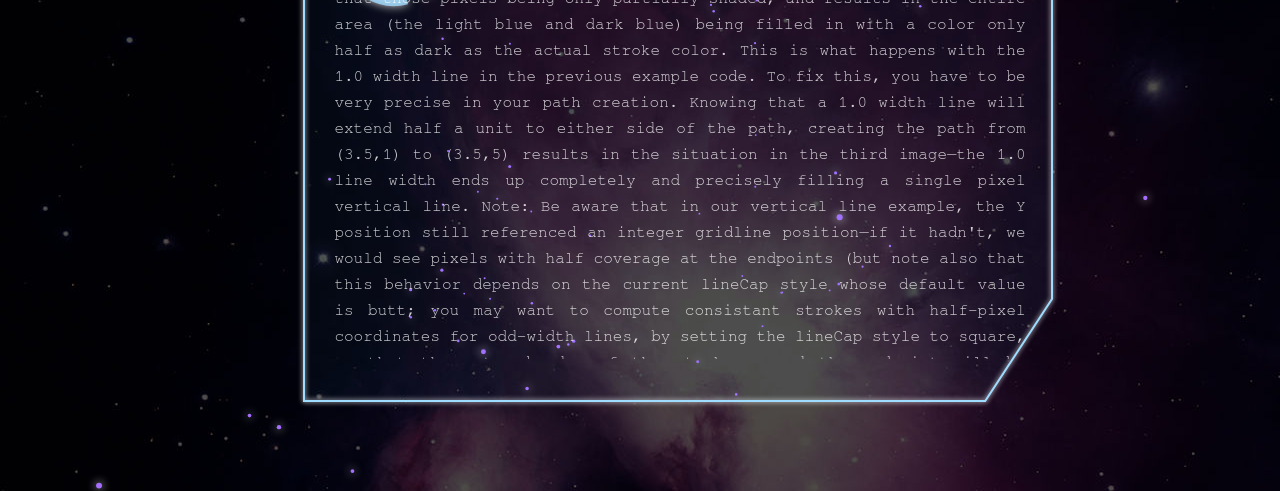
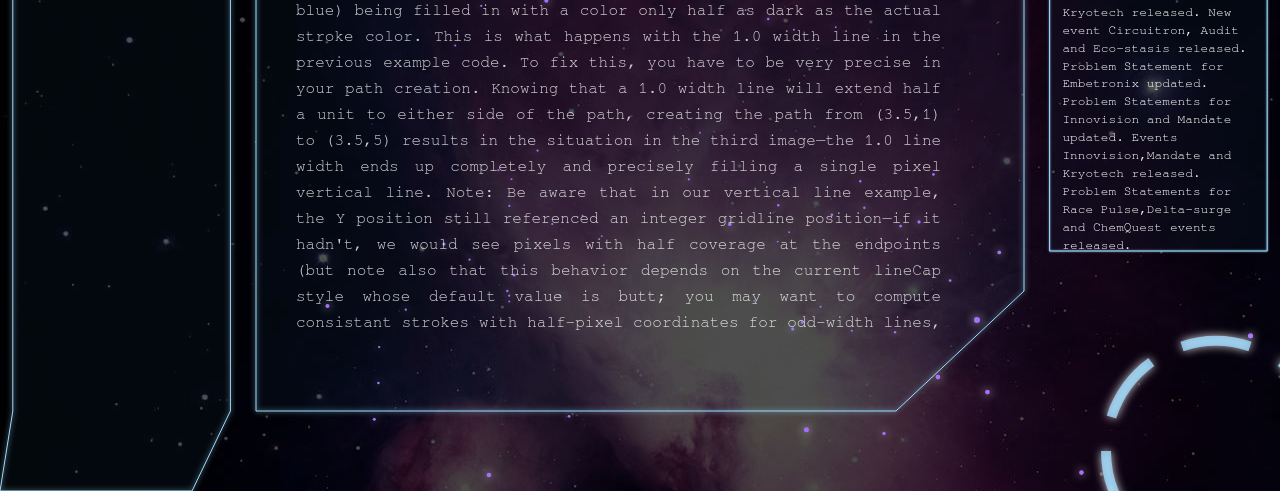
Before and after one commit to bhenu/instruo, a website: page index.html in a window 1280 px wide. Shown: the part 309-800 px from the top of the page. Drawn offline with nearby package versions, Linux system fonts and the light colour scheme; files that its build step writes are made by us from their sources.

Commit message:
changed a lot

```diff
--- a/index.html
+++ b/index.html
@@ -9,7 +9,7 @@
 
         <!-- Place favicon.ico and apple-touch-icon(s) in the root directory -->
 
-        <link rel="stylesheet" href="http://localhost/dist/css/main.min.css">
+        <link rel="stylesheet" href="dist/css/main.min.css">
     </head>
     <body>
         <!--[if lt IE 8]>
@@ -17,12 +17,25 @@
         <![endif]-->
 
         <!-- main site interface -->
-        <div id="top-panel"></div>
+        <div id="title-panel">
+            Instruo 2014
+        </div>
         <div id="left-side-panel"></div>
-        <div id="right-side-panel"></div>
+        <div id="updates-panel">
+            Updates/ sponcers/ any thing you woat
+            Tutorials for Race Pulse, Delta Surge and Laws of Motion are now available.
+            Problem statement for Audit released.
+            Problem statements for new events Circuitron and Eco-stasis updated.
+            Woodstock and Forex trial rounds started.
+            Problem Statement for IDP and Kryotech released.
+            New event Circuitron, Audit and Eco-stasis released.
+            Problem Statement for Embetronix updated.
+            Problem Statements for Innovision and Mandate updated.
+            Events Innovision,Mandate and Kryotech released.
+            Problem Statements for Race Pulse,Delta-surge and ChemQuest events released.
+        </div>
         <div id="bottom-panel"></div>
         <div id="central-display-panel">
-            <canvas id="central-display-panel-background"></canvas>
             <div>
                 If you consider a path from (3,1) to (3,5) with a line thickness of 1.0, you end up with the situation in the second image. The actual area to be filled (dark blue) only extends halfway into the pixels on either side of the path. An approximation of this has to be rendered, which means that those pixels being only partially shaded, and results in the entire area (the light blue and dark blue) being filled in with a color only half as dark as the actual stroke color. This is what happens with the 1.0 width line in the previous example code.
 
@@ -37,7 +50,7 @@
             <span id="logo"> xoo xoo</span>
         </div>
         <div id="inter-galactic-space"></div>
-
+        <canvas id="interface"></canvas>
         <script src="//ajax.googleapis.com/ajax/libs/jquery/1.10.2/jquery.min.js"></script>
         <script>window.jQuery || document.write('<script src="http://localhost/dist/js/jquery.min.js"><\/script>')</script>
 
@@ -51,7 +64,7 @@
             ga('create','UA-XXXXX-X');ga('send','pageview');
         </script>
         <script src="//localhost:35729/livereload.js"></script>
-        <script src="http://localhost/dist/js/main.min.js"></script>
-        <script src="http://localhost/dist/js/three.min.js"></script>
+        <script src="dist/js/main.min.js"></script>
+        <script src="dist/js/three.min.js"></script>
     </body>
 </html>
--- a/src/css/main.css
+++ b/src/css/main.css
@@ -298,7 +298,7 @@ body {
 }
 
 #inter-galactic-space {
-    background: url('http://localhost/img/Galaxy.jpg');
+    background: url('../../img/Galaxy.jpg');
     /* background-size: 100% auto; */
     overflow: hidden;
     width: 100%;
@@ -357,15 +357,15 @@ body {
 */
 
 #central-display-panel {
-    width: 60%;
+    width: 56%;
     background: transparent;
-    height: 70%;
+    height: 73%;
     position: absolute;
-    top: 20%;
-    left: 23%;
+    top: 15%;
+    left: 20%;
     font-family: FreeMono;
-    font-weight: normal;
-    color: rgba(255, 255, 255, 0.8);
+    font-weight: 400;
+    color: rgba(255,255,255,.8);
     text-align: justify;
     line-height: 26px;
     overflow: hidden;
@@ -379,11 +379,35 @@ body {
     overflow: hidden;
 }
 
-#central-display-panel-background {
+#interface {
     position: absolute;
     z-index: -50;
+    top: 0;
+    left: 0;
 }
 
 #logo {
     margin-left: 45px;
 }
+
+#updates-panel {
+    position: absolute;
+    top: 10%;
+    left: 83%;
+    width: 15%;
+    height: 60%;
+    color: white;
+    font-family: FreeMono;
+    font-size: 0.8em;
+    overflow: hidden;
+}
+
+#title-panel {
+    top: 6%;
+    position: absolute;
+    left: 22%;
+    font-family: Ubuntu Light;
+    font-weight: lighter;
+    font-size: 2em;
+    color: rgba(255, 255, 255, 0.77);
+}
--- a/src/js/main.js
+++ b/src/js/main.js
@@ -5,13 +5,21 @@ window.requestAnimFrame = (function(){
           window.webkitRequestAnimationFrame ||
           window.mozRequestAnimationFrame    ||
           function( callback ){
-            window.setTimeout(callback, 50);
+            window.setTimeout(callback, 45);
           };
 })();
 
 
 // all interface specific code wrapped into the INS(turuo) object
 var INS = {
+    /* array of bengali characters */
+    bengaliChars: ["অ","আ","ই","ঈ","উ","ঊ","ঋ","ঌ","এ","ঐ","ও","ঔ","ক","খ","গ","ঘ","ঙ","চ","ছ","জ","ঝ","ঞ","ট","ঠ","ড","ঢ","ণ","ত","থ","দ","ধ","ন","প","ফ","ব","ভ","ম","য","র","ল","শ","ষ","স","হ","ঽ","ড়","ঢ়","য়","ৠ","ৡ","ৱ","৳"],
+
+    /* list of updates */
+    updates: 'no recent updates',
+
+    /* background stars movement speed */
+    warpSpeed: 2,
 
     /* generic animation function */
     animate: function(opts) {
@@ -36,12 +44,6 @@ var INS = {
 
         }, opts.delay || 10);
     },
-
-    /* list of updates */
-    updates: 'no recent updates',
-
-    /* background stars movement speed */
-    warpSpeed: 2,
 
     /* creat the background */
     interGalacticSpace: function() {
@@ -100,9 +102,6 @@ var INS = {
 
             // render the scene
             renderer.render(scene, camera);
-
-            // update central display
-            INS.drawCentralDisplayPanel();
 
             // wait for 1000/30 milisecond and repeat
             requestAnimFrame(update);
@@ -181,7 +180,8 @@ var INS = {
             WIDTH = window.innerWidth;
             HEIGHT  = window.innerHeight;
             renderer.setSize(WIDTH, HEIGHT);
-
+            // update interface
+            INS.drawInterface();
             INS.log('window resized');
             };
 
@@ -218,41 +218,107 @@ var INS = {
     },
 
     /* draw the central-display-panel background */
-    drawCentralDisplayPanel: function(){
+    drawInterface: function(){
         // get the canvas element
-        var container = $("#central-display-panel");
-        var canvas = document.getElementById('central-display-panel-background');
-        canvas.width = container.width();
-        canvas.height = container.height();
+        var canvas = document.getElementById('interface');
+        var width = canvas.width = window.innerWidth;
+        var height = canvas.height = window.innerHeight;
         if (canvas.getContext){
             var ctx = canvas.getContext('2d');
 
-            // draw the background
-            ctx.beginPath();
-            ctx.moveTo(10,10);
-            ctx.lineTo((canvas.width - 10),10);
-            ctx.lineTo((canvas.width - 10),canvas.height*0.8);
-            ctx.lineTo(canvas.width*0.9,canvas.height -10);
-            ctx.lineTo(10,canvas.height -10);
-            ctx.closePath();
+            // top scale
+            ctx.strokeStyle = "rgba(225, 225, 255, 0.5)";
+            ctx.lineWidth  = 0.5;
+            ctx.shadowColor = "rgb(160, 221, 255)";
+            ctx.shadowOffsetX = 0;
+            ctx.shadowOffsetY = 0;
+            for (var i= width*0.18; i<width; i+=30){
+                ctx.beginPath();
+                ctx.moveTo(i, 0);
+                ctx.lineTo(i, height*0.03);
+                ctx.closePath();
+                ctx.stroke();
+            }
+
+            ctx.strokeStyle = "rgba(225, 225, 255, 0.3)";
+            for (i = (width*0.18 + 15); i<width; i+=30){
+                ctx.beginPath();
+                ctx.moveTo(i, 0);
+                ctx.lineTo(i, height*0.02);
+                ctx.closePath();
+                ctx.stroke();
+            }
+
+            // set the style
             ctx.fillStyle = "rgba(90, 196, 255, 0.04)";
             ctx.strokeStyle = "rgba(160, 221, 255, 1)";
-            ctx.lineWidth  = 2;
-            ctx.shadowColor = '#FFFFFF';
-            ctx.shadowBlur = 5;
+            ctx.lineWidth  = 1;
+            ctx.shadowColor = "rgb(160, 221, 255)";
             ctx.shadowOffsetX = 0;
             ctx.shadowOffsetY = 0;
+
+            // draw the central panel
+            ctx.beginPath();
+            ctx.moveTo(width*0.2, height*0.15);
+            ctx.lineTo(width*0.8,height*0.15);
+            ctx.lineTo(width*0.8,height*0.75);
+            ctx.lineTo(width*0.7,height*0.9);
+            ctx.lineTo(width*0.2,height*0.9);
+            ctx.closePath();
+
+            ctx.shadowBlur = 5;
             ctx.stroke();
-            ctx.shadowColor = '#FFFFFF';
             ctx.shadowBlur = 0;
-            ctx.shadowOffsetX = 0;
-            ctx.shadowOffsetY = 0;
+            ctx.fill();
+
+            // draw the updates panel
+            ctx.beginPath();
+            ctx.moveTo(width*0.82, height*0.08);
+            ctx.lineTo(width*0.99,height*0.08);
+            ctx.lineTo(width*0.99,height*0.70);
+            ctx.lineTo(width*0.82,height*0.70);
+            ctx.closePath();
+
+            ctx.shadowBlur = 2;
+            ctx.stroke();
+            ctx.shadowBlur = 0;
+            ctx.fill();
+
+            // draw the title panel
+            ctx.beginPath();
+            ctx.moveTo(width*0.2, height*0.05);
+            ctx.lineTo(width*0.6,height*0.05);
+            ctx.lineTo(width*0.6,height*0.135);
+            ctx.lineTo(width*0.2,height*0.135);
+            ctx.closePath();
+
+            ctx.shadowBlur = 5;
+            ctx.stroke();
+            ctx.shadowBlur = 0;
+            ctx.fill();
+
+            // draw the side control panel
+            ctx.beginPath();
+            ctx.moveTo(width*-0.01, height*-0.01);
+            ctx.lineTo(width*0.15,height*-0.01);
+            ctx.lineTo(width*0.18,height*0.11);
+            ctx.lineTo(width*0.18,height*0.9);
+            ctx.lineTo(width*0.15,height);
+            ctx.lineTo(width*0,height);
+            ctx.lineTo(width*0.01,height*0.9);
+            ctx.lineTo(width*0.01,height*0.1);
+
+            ctx.closePath();
+
+            ctx.shadowBlur = 5;
+            ctx.stroke();
+            ctx.shadowBlur = 0;
             ctx.fill();
 
             // rotating circle
-            var time = new Date();
-            ctx.translate(100, 100);
-            ctx.rotate( ((2*Math.PI)/10)*time.getSeconds() + ((2*Math.PI)/10000)*time.getMilliseconds() + INS.warpSpeed*0.5);
+            //var time = new Date();
+            ctx.translate(width*0.95, height*0.95);
+            //ctx.rotate( ((2*Math.PI)/30)*time.getSeconds() + ((2*Math.PI)/30000)*time.getMilliseconds() + INS.warpSpeed*0.02);
             ctx.shadowColor = '#FFFFFF';
             ctx.shadowBlur = 10;
             ctx.shadowOffsetX = 0;
@@ -261,20 +327,25 @@ var INS = {
             ctx.lineWidth  = 10;
 
             ctx.beginPath();
-            ctx.arc(0, 0, 50, 1.1* Math.PI, Math.PI*1.5, false);
+            ctx.arc(0, 0, 110, 1.1* Math.PI, Math.PI*1.3, false);
             ctx.stroke();
 
             ctx.beginPath();
-            ctx.arc(0, 0, 50, 1.6 * Math.PI, Math.PI*1.95, false);
+            ctx.arc(0, 0, 110, 1.4 * Math.PI, Math.PI*1.6, false);
             ctx.stroke();
 
             ctx.beginPath();
-            ctx.arc(0, 0, 50, 0.05* Math.PI, Math.PI*0.4, false);
+            ctx.arc(0, 0, 110, 1.7* Math.PI, Math.PI*1.9, false);
             ctx.stroke();
 
             ctx.beginPath();
-            ctx.arc(0, 0, 50, 0.5* Math.PI, Math.PI, false);
+            ctx.arc(0, 0, 110, 0.8* Math.PI, Math.PI*1, false);
             ctx.stroke();
+
+            ctx.beginPath();
+            ctx.arc(0, 0, 110, 0.5* Math.PI, Math.PI*0.7, false);
+            ctx.stroke();
+
         }
     },
 
@@ -287,7 +358,7 @@ var INS = {
 $(document).ready( function(){
         INS.interGalacticSpace();
         $("#main-dial").click(INS.warp);
-        INS.drawCentralDisplayPanel();
+        INS.drawInterface();
         $('#main-dial').css({width: "0px", height: "0px", top: "75px", left: "82px"})
                         .show()
                         .delay('300')
```
Also changed, not shown: README.md, dist/css/main.min.css, dist/js/main.min.js, dist/js/plugins.min.js.
